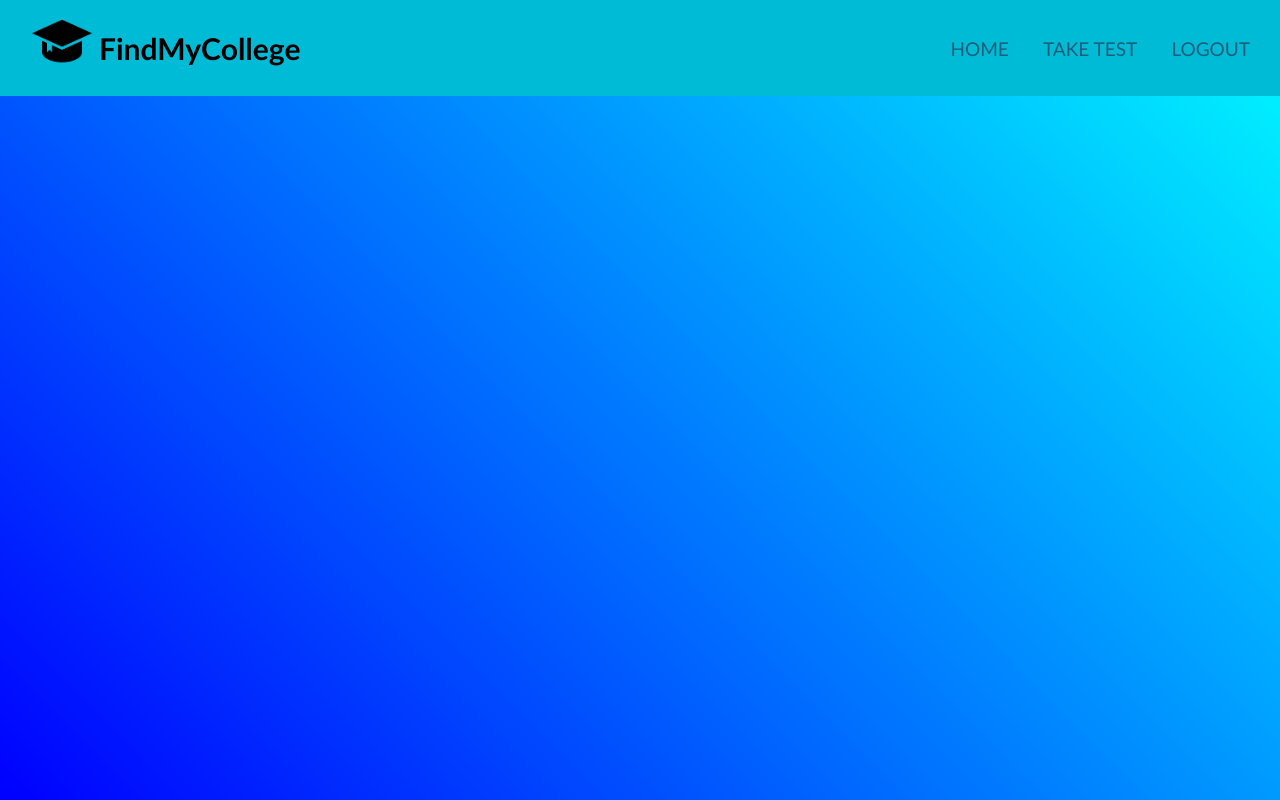
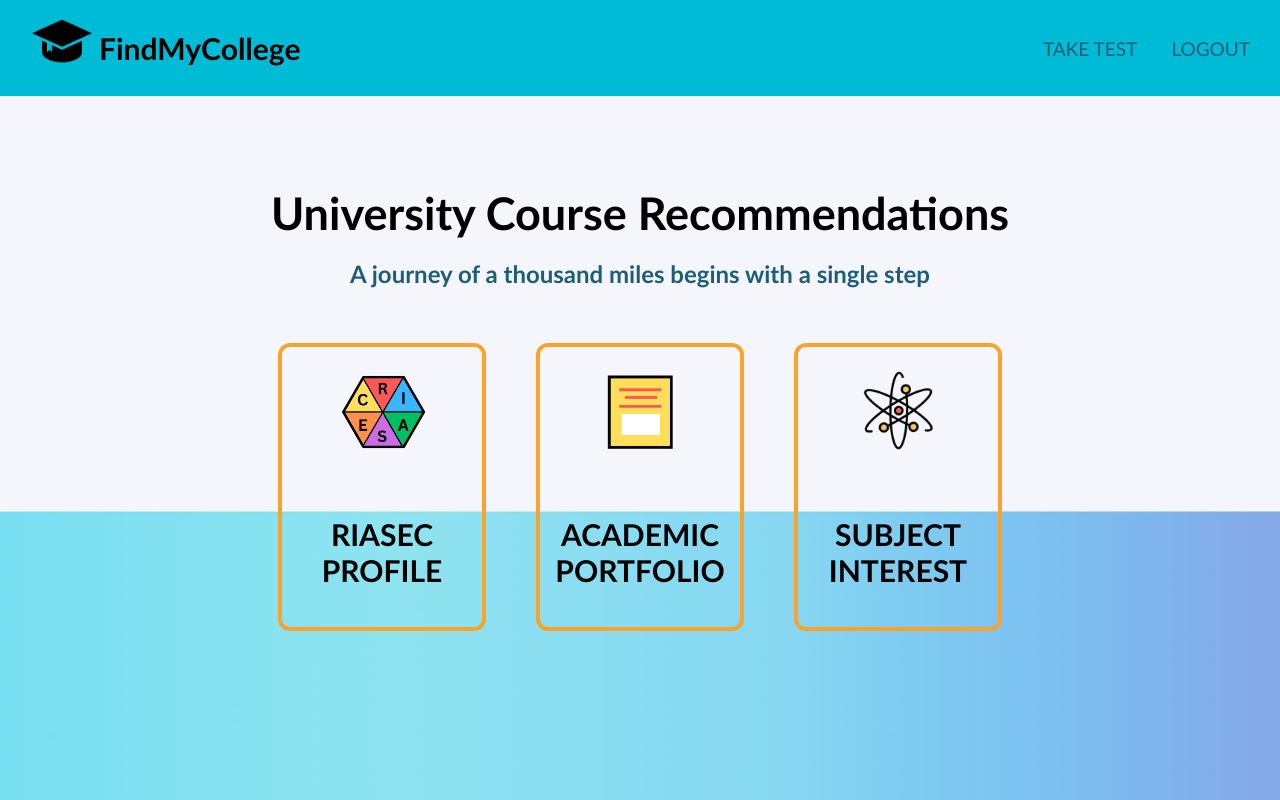
Before and after one commit to GordonChen19/FindMyCollege, a Flask app: page / in a window 1280 px wide. Run offline with Flask 3, Linux system fonts and the light colour scheme; a user stored in the database is signed in; some libraries are stand-ins or nearby versions.

Commit message:
Finished authorised homepage

```diff
--- a/Website/static/css/main.css
+++ b/Website/static/css/main.css
@@ -169,6 +169,79 @@
     margin-top: 10px;
 }
 
+.home-background-l{
+    height: 88vh;
+    width: 100%;
+    object-fit: cover;
+    position: absolute;
+    z-index: -1;
+    background-image: linear-gradient(to right, #71def2, #79dff1, #81e1f1, #88e2f0, #8fe3f0, #8cdff1, #89dbf1, #87d7f1, #7fccf1, #7cc1f0, #7fb5ed, #86a8e7);
+}
+
+.home-div-l{
+    display: flex;
+    flex-direction: column;
+    height: 87vh;
+    align-items: center;
+}
+
+.home-div-l h1{
+    font-size: 45px;
+    margin-top: 7%;
+    margin-bottom: 19px;
+}
+
+.home-div-l h2{
+    color:#1c5d7a;
+}
+
+.home-boxes{
+    display: flex;
+    margin-top: 30px;
+}
+
+.home-box{
+    border: 4px solid #faa32b;
+    border-radius: 12px;
+    height: 280px;
+    width: 200px;
+    margin: 25px;
+    display: flex;
+    flex-direction: column;
+    align-items: center;
+}
+
+.icon-space{
+    display: flex;
+    align-items: center;
+    justify-content: center;
+    height: 130px;
+}
+
+.home-icon{
+    height: 140px;
+}
+
+#book-icon{
+    height: 110px;
+}
+
+#subject-icon{
+    height: 85px;
+}
+
+.info-space{
+    height: 150px;
+    display: flex;
+    align-items: center;
+    justify-content: center;
+    text-align: center;
+}
+
+.home-box h3{
+    font-size: 30px;
+}
+
 .home-background{
     height: 47vh;
     width: 100%;
@@ -219,9 +292,3 @@
     font-size: 18px;
     line-height: 0.7;
 }
-
-.home-background-l{
-    height: 88vh;
-    width: 100%;
-    background-image: linear-gradient(45deg,blue,rgb(0, 238, 255))
-}
--- a/Website/templates/base.html
+++ b/Website/templates/base.html
@@ -20,7 +20,6 @@
       </a>
       <div class="navbar-nav">
         {% if user.is_authenticated %}
-        <a class="nav-item" id="home" href="/">HOME</a>
         <a class="nav-item" id="Take Test" href="/TakeTest1">TAKE TEST</a>
         <a class="nav-item" id="logout" href="/logout">LOGOUT</a>
         {% else %}
--- a/Website/templates/home.html
+++ b/Website/templates/home.html
@@ -1,8 +1,36 @@
 {% extends "base.html" %} {% block title %}Home{% endblock %}
     {% block content%}
         {% if user.is_authenticated %}
-        <div class="home-background-l">
-
+        <img class="home-background-l" src="{{url_for("static",filename="login_background.jpg")}}">
+        <div class="home-div-l">
+            <h1>University Course Recommendations</h1>
+            <h2>A journey of a thousand miles begins with a single step</h2>
+            <div class="home-boxes">
+                <div class="home-box">
+                    <div class="icon-space">
+                        <img class="home-icon" src="{{url_for("static",filename="riasec_icon.png")}}">
+                    </div>
+                    <div class="info-space">
+                        <h3>RIASEC PROFILE</h3>
+                    </div>
+                </div>
+                <div class="home-box">
+                    <div class="icon-space">
+                        <img class="home-icon" id="book-icon" src="{{url_for("static",filename="book_icon.png")}}">
+                    </div>
+                    <div class="info-space">
+                        <h3>ACADEMIC PORTFOLIO</h3>
+                    </div>
+                </div>
+                <div class="home-box">
+                    <div class="icon-space">
+                        <img class="home-icon" id="subject-icon" src="{{url_for("static",filename="subject_icon.png")}}">
+                    </div>
+                    <div class="info-space">
+                        <h3>SUBJECT INTEREST</h3>
+                    </div>
+                </div>
+            </div>
         </div>
         {% else %}
         <div>
@@ -16,7 +44,7 @@
                 </h3>
                 <p>
                   FindMyCollege takes into account your academic portfolio,<br></br>
-                  location preferences and RIASEC personality type<br></br>
+                  subject interests and RIASEC personality type<br></br>
                   to determine the best university course for you!
                 </p>
               </div>
```
Also changed, not shown: Website/static/book_icon.png (added), Website/static/book_stack.png (added), Website/static/login_background.jpg (added), Website/static/riasec_icon.png (added), Website/static/subject_icon.png (added).
